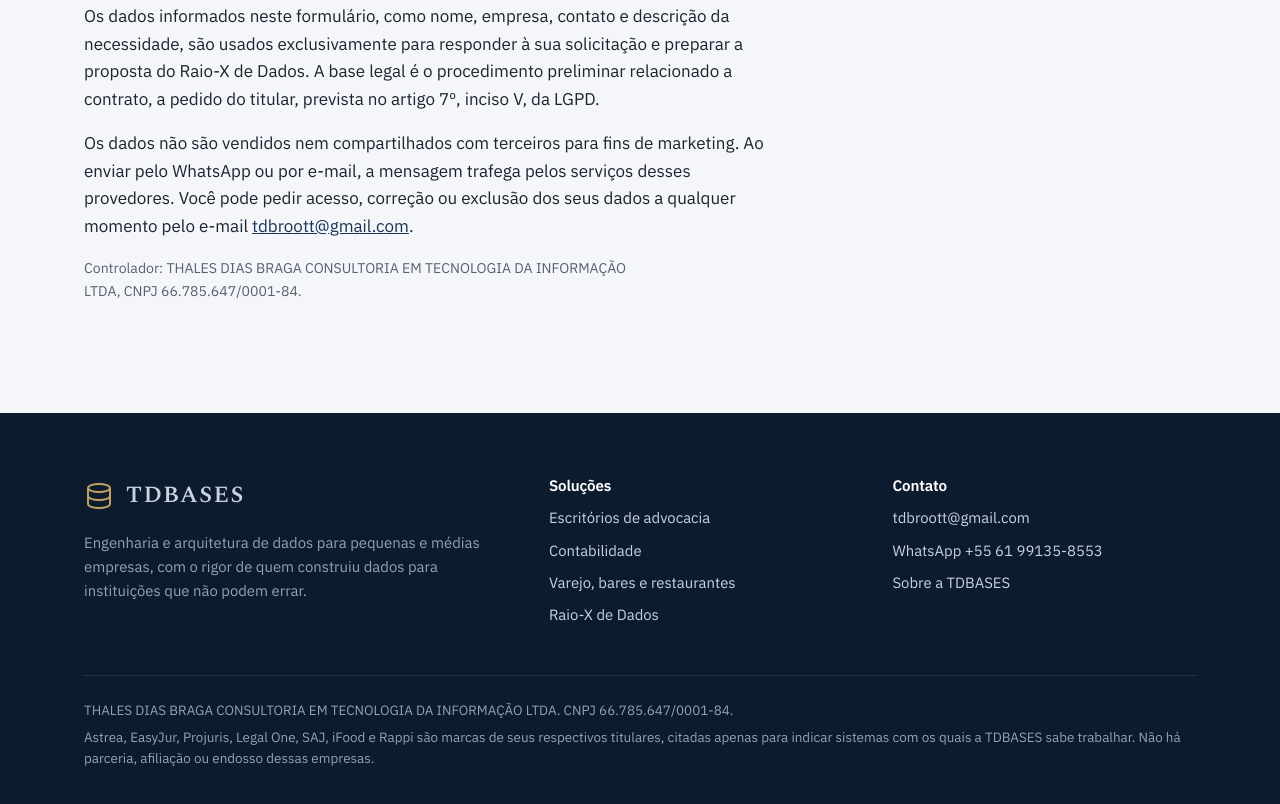
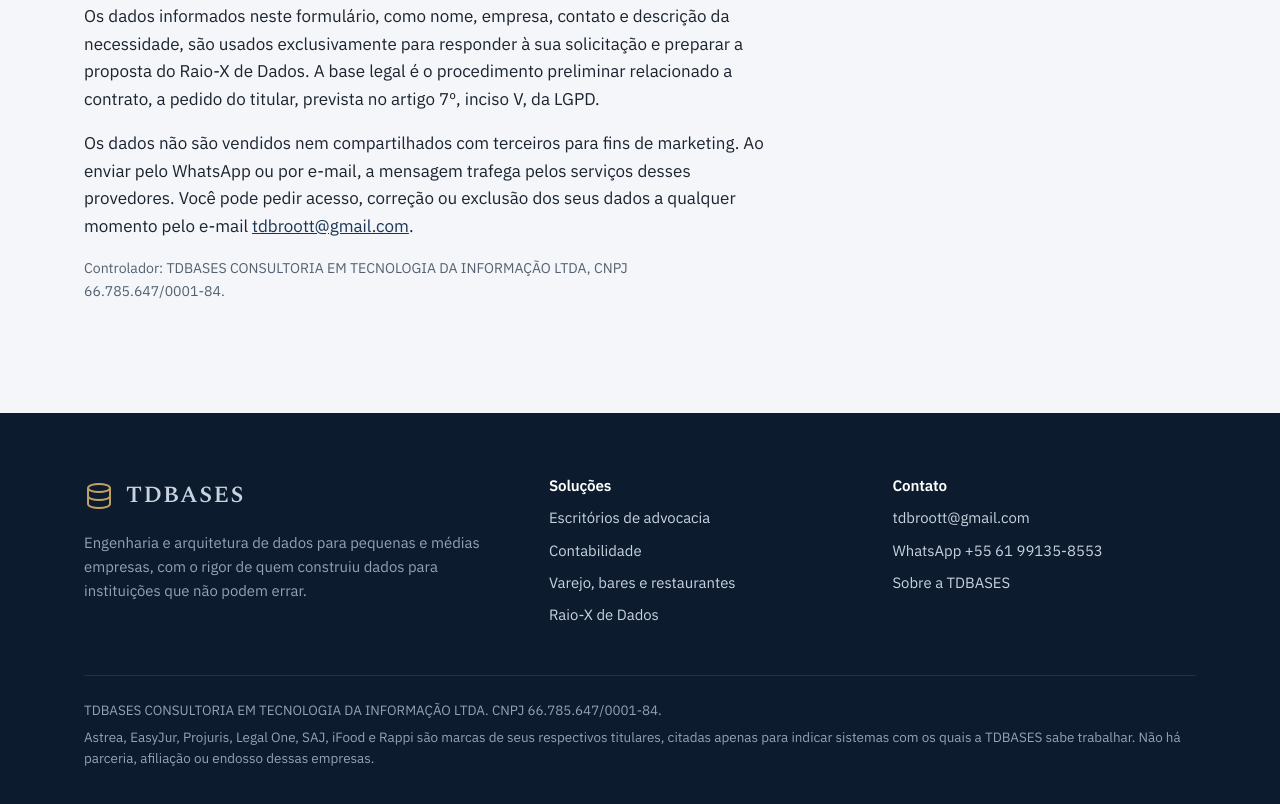
Before and after one commit to tdbroott/tdbases-site, a plain HTML site: page contato.html in a window 1280 px wide. Shown: the part 1422-2226 px from the top of the page. Drawn offline with nearby package versions, Linux system fonts and the light colour scheme.

Commit message:
Atualiza texto do arquivos VAREJO,ADVOCACIA,CONTABILIDADE,CONTATO

```diff
--- a/contato.html
+++ b/contato.html
@@ -300,7 +300,7 @@
 <div class="head-block"><h2>Aviso de privacidade</h2></div>
 <p>Os dados informados neste formulário, como nome, empresa, contato e descrição da necessidade, são usados exclusivamente para responder à sua solicitação e preparar a proposta do Raio-X de Dados. A base legal é o procedimento preliminar relacionado a contrato, a pedido do titular, prevista no artigo 7º, inciso V, da LGPD.</p>
 <p>Os dados não são vendidos nem compartilhados com terceiros para fins de marketing. Ao enviar pelo WhatsApp ou por e-mail, a mensagem trafega pelos serviços desses provedores. Você pode pedir acesso, correção ou exclusão dos seus dados a qualquer momento pelo e-mail <a href="mailto:tdbroott@gmail.com">tdbroott@gmail.com</a>.</p>
-<p class="fine">Controlador: THALES DIAS BRAGA CONSULTORIA EM TECNOLOGIA DA INFORMAÇÃO LTDA, CNPJ 66.785.647/0001-84.</p>
+<p class="fine">Controlador: TDBASES CONSULTORIA EM TECNOLOGIA DA INFORMAÇÃO LTDA, CNPJ 66.785.647/0001-84.</p>
 </div></section>
 
 </main>
@@ -312,7 +312,7 @@
 <div><h4>Contato</h4><ul><li><a href="mailto:tdbroott@gmail.com">tdbroott@gmail.com</a></li><li><a href="https://wa.me/5561991358553" rel="noopener">WhatsApp +55 61 99135-8553</a></li><li><a href="sobre.html">Sobre a TDBASES</a></li></ul></div>
 </div>
 <div class="legal">
-<p>THALES DIAS BRAGA CONSULTORIA EM TECNOLOGIA DA INFORMAÇÃO LTDA. CNPJ 66.785.647/0001-84.</p>
+<p>TDBASES  CONSULTORIA EM TECNOLOGIA DA INFORMAÇÃO LTDA. CNPJ 66.785.647/0001-84.</p>
 <p>Astrea, EasyJur, Projuris, Legal One, SAJ, iFood e Rappi são marcas de seus respectivos titulares, citadas apenas para indicar sistemas com os quais a TDBASES sabe trabalhar. Não há parceria, afiliação ou endosso dessas empresas.</p>
 </div></div></footer>
 <script>
```
Also changed, not shown: advocacia.html (+1 -1 lines), contabilidade.html (+1 -1 lines), varejo-food-service.html (+1 -1 lines).
